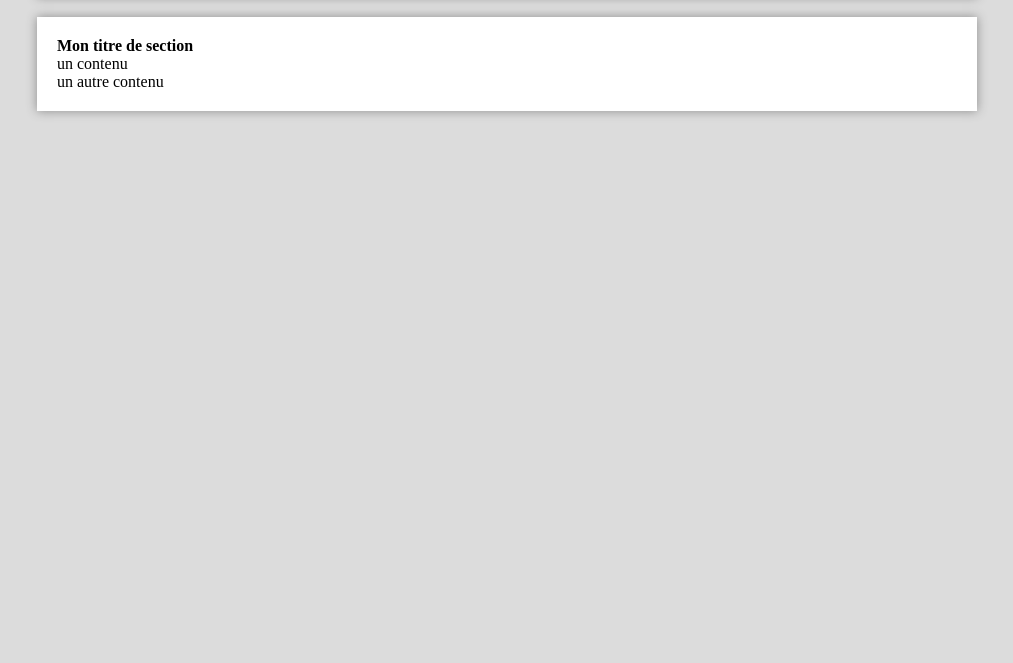
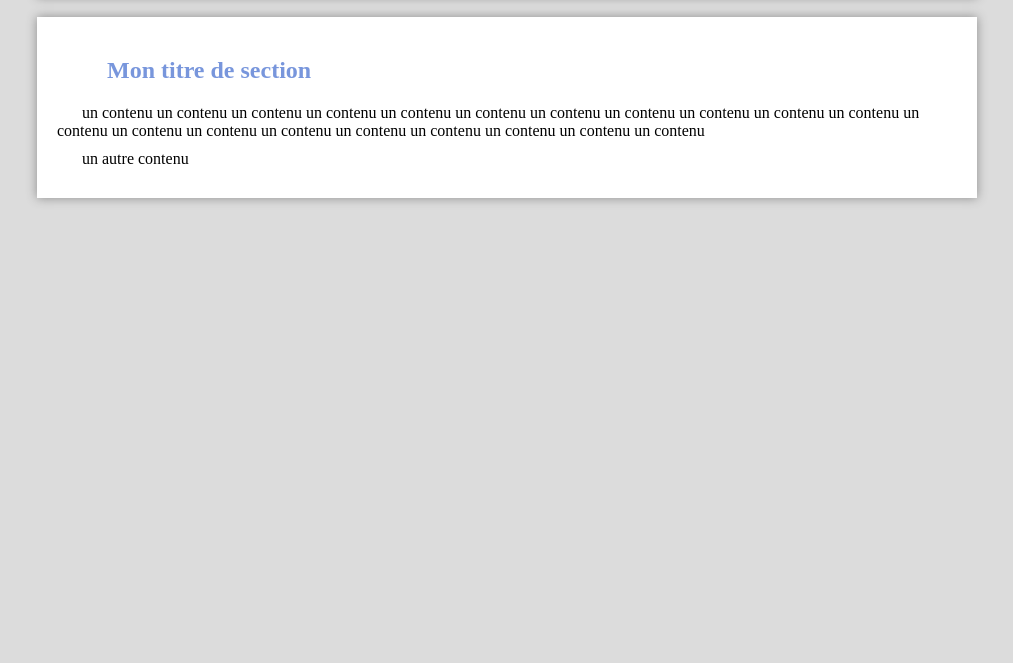
Before and after one commit to asirko/lets-code, a website: page css/introduction.html in a window 1280 px wide. Shown: the part 137-800 px from the top of the page, without its empty margins (133-1146 px from the left). Drawn offline with Linux system fonts and the light colour scheme.

Commit message:
petit ajout css

```diff
--- a/css/introduction.html
+++ b/css/introduction.html
@@ -14,6 +14,25 @@
         <h1>Mon titre de section</h1>
         <p>
             un contenu
+            un contenu
+            un contenu
+            un contenu
+            un contenu
+            un contenu
+            un contenu
+            un contenu
+            un contenu
+            un contenu
+            un contenu
+            un contenu
+            un contenu
+            un contenu
+            un contenu
+            un contenu
+            un contenu
+            un contenu
+            un contenu
+            un contenu
         </p>
 
         <p>
--- a/css/style.css
+++ b/css/style.css
@@ -29,5 +29,18 @@ body {
 .titre h2 {
     margin-left: 50px;
     color: rgb(130, 210, 255);
+    font-weight: normal;
     font-size: 1.5em;
 }
+
+.section h1 {
+    margin: 20px 0 20px 50px;
+    color: rgb(120, 150, 220);
+    font-weight: bold;
+    font-size: 1.5em;
+}
+
+.section p {
+    margin: 10px 0;
+    text-indent: 25px;
+}
```
